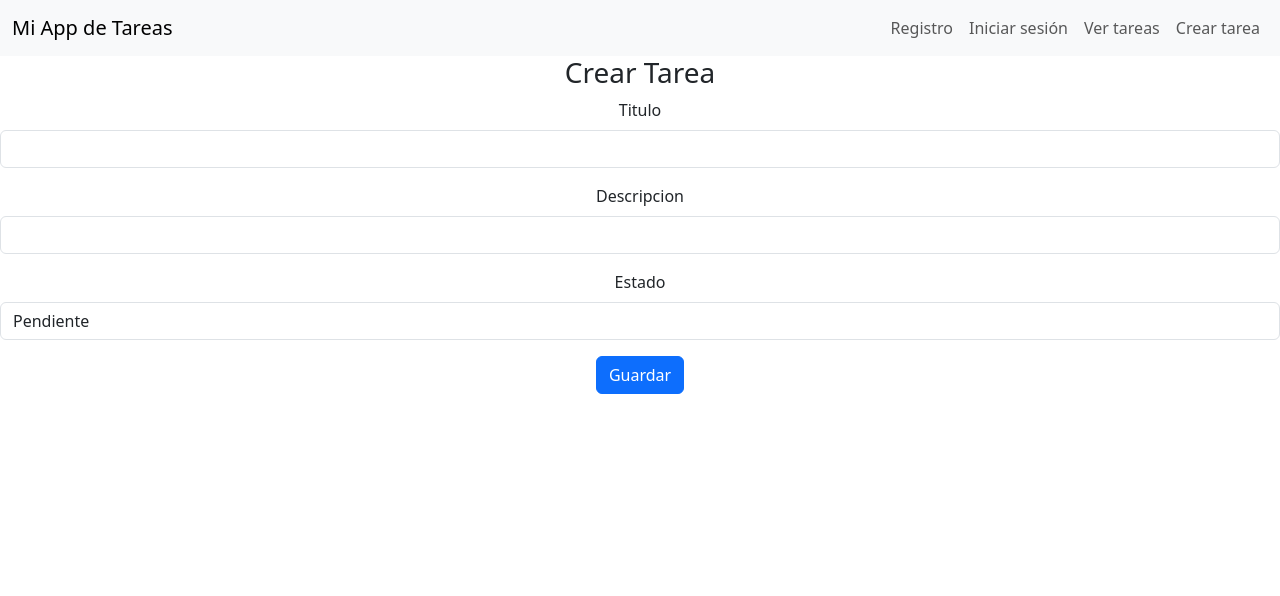
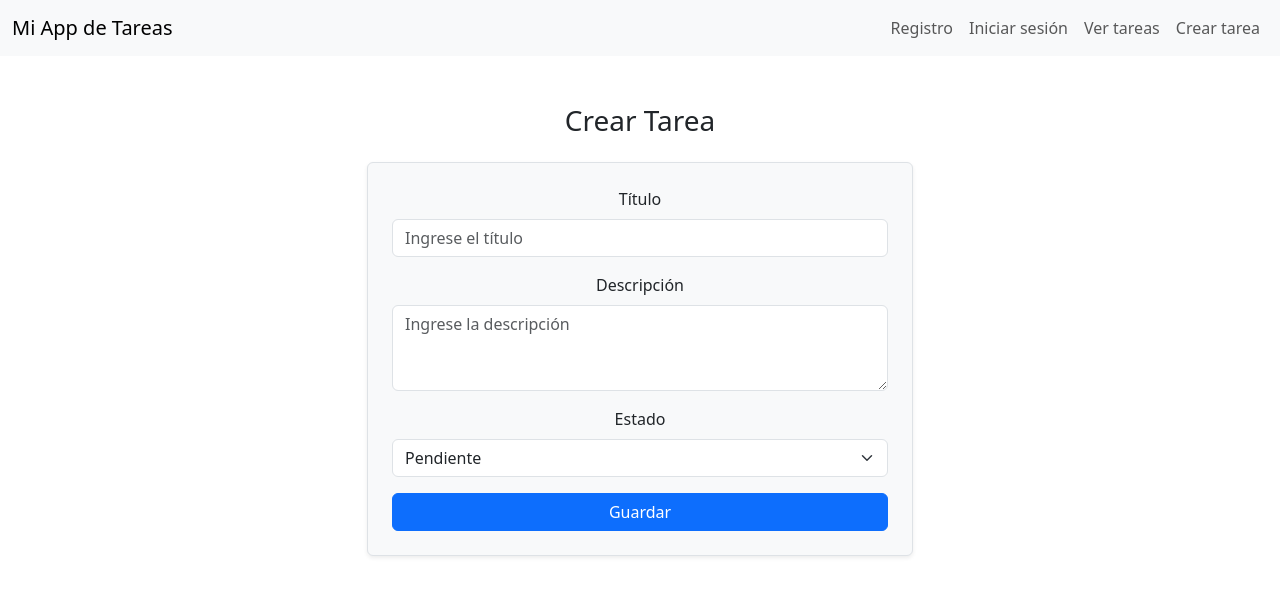
Before and after one commit to CRistianpuerta1125/gestorDeTareas, a React (Create React App) app in the folder reactfront/: page /create in a window 1280 px wide. Shown: the top 596 px of the page. Built offline with nearby package versions, Linux system fonts and the light colour scheme.

Commit message:
Refactor CreateProduct and EditProduct components for improved UI and functionality

```diff
--- a/reactfront/src/components/CreateProduct.js
+++ b/reactfront/src/components/CreateProduct.js
@@ -13,29 +13,35 @@ const CreateProduct = () => {
   const store = async (e) => {
     e.preventDefault();
     await axios.post(`${endpoint}`, { description, tittle, state });
-    navigate('/');
+    navigate('/tasks');
   };
 
   return (
-    <div>
-      <h3>Crear Tarea</h3>
-      <form onSubmit={store}>
+    <div className="container mt-5">
+      <div className="row justify-content-center">
+        <div className="col-md-6">
+          <h3 className="text-center mb-4">Crear Tarea</h3>
+          <form onSubmit={store} className="p-4 border rounded shadow-sm bg-light">
             <div className="mb-3">
-          <label className="form-label">Titulo</label>
+              <label className="form-label">Título</label>
               <input
                 value={tittle}
                 onChange={(e) => setTittle(e.target.value)}
                 type="text"
                 className="form-control"
+                placeholder="Ingrese el título"
+                required
               />
             </div>
             <div className="mb-3">
-          <label className="form-label">Descripcion</label>
-          <input
+              <label className="form-label">Descripción</label>
+              <textarea
                 value={description}
                 onChange={(e) => setDescription(e.target.value)}
-            type="text"
                 className="form-control"
+                placeholder="Ingrese la descripción"
+                rows="3"
+                required
               />
             </div>
             <div className="mb-3">
@@ -43,16 +49,20 @@ const CreateProduct = () => {
               <select
                 value={state}
                 onChange={(e) => setState(e.target.value)}
-            className="form-control"
+                className="form-select"
               >
                 <option value="pendiente">Pendiente</option>
                 <option value="completada">Completada</option>
               </select>
             </div>
+            <div className="d-grid">
               <button type="submit" className="btn btn-primary">
-          Guardar
+                <i className="bi bi-save"></i> Guardar
               </button>
+            </div>
           </form>
+        </div>
+      </div>
     </div>
   );
 };
--- a/reactfront/src/components/EditProduct.js
+++ b/reactfront/src/components/EditProduct.js
@@ -10,14 +10,20 @@ const EditProduct = () => {
   const [tittle, setTittle] = useState('');
   const navigate = useNavigate();
 
-
+  // Actualiza el producto
   const update = async (e) => {
     e.preventDefault();
-        await axios.get(`${endpoint} ${id}`, { description, tittle });
-        navigate('/');
+    try {
+      await axios.put(`${endpoint}${id}`, { description, tittle });
+      alert('Producto actualizado exitosamente');
+      navigate('/tasks'); // Redirige al listado de productos
+    } catch (error) {
+      console.error('Error al actualizar el producto:', error);
+      alert('No se pudo actualizar el producto. Verifica los datos ingresados.');
+    }
   };
 
-
+  // Obtiene el producto por ID al cargar el componente
   useEffect(() => {
     const getProductById = async () => {
       try {
@@ -25,39 +31,42 @@ const EditProduct = () => {
         setDescription(response.data.description);
         setTittle(response.data.tittle);
       } catch (error) {
+        console.error('Error al obtener el producto:', error);
         if (error.response && error.response.status === 404) {
-                    alert('Producto no encontrado');
-                } else {
-                    console.error("Error al obtener el producto", error);
+          alert('Producto no encontrado.');
+          navigate('/'); // Redirige al listado de productos si no se encuentra el producto
         }
       }
     };
+    getProductById();
+  }, [id, navigate]);
 
-        getProductById();
-    }, [id]);
   return (
-        <div>
+    <div className="container mt-4">
       <h3>Editar Tarea</h3>
-            <form onSubmit={update}>
+      <form onSubmit={update} className="mt-3">
         <div className="mb-3">
-                    <label className="form-label">Titulo</label>
+          <label className="form-label">Título</label>
           <input
             value={tittle}
             onChange={(e) => setTittle(e.target.value)}
             type="text"
             className="form-control"
+            placeholder="Ingrese el título"
+            required
           />
         </div>
         <div className="mb-3">
-                    <label className="form-label">Descripcion</label>
-                    <input
+          <label className="form-label">Descripción</label>
+          <textarea
             value={description}
             onChange={(e) => setDescription(e.target.value)}
-                        type="text"
             className="form-control"
-                    />
+            placeholder="Ingrese la descripción"
+            rows="3"
+            required
+          ></textarea>
         </div>
-
         <button type="submit" className="btn btn-primary">
           Guardar
         </button>
--- a/reactfront/src/components/ShowProducts.js
+++ b/reactfront/src/components/ShowProducts.js
@@ -7,65 +7,107 @@ const endpoint = 'http://localhost:8000/api';
 const ShowProducts = () => {
   const [products, setProducts] = useState([]);
 
+  // Cargar productos al montar el componente
   useEffect(() => {
     getAllProducts();
   }, []);
 
+  // Obtener todos los productos
   const getAllProducts = async () => {
+    try {
       const response = await axios.get(`${endpoint}/products`);
       setProducts(response.data);
+    } catch (error) {
+      console.error('Error al obtener los productos:', error);
+      alert('Hubo un problema al cargar los productos.');
+    }
   };
 
+  // Eliminar un producto
   const deleteProduct = async (id) => {
+    try {
       await axios.delete(`${endpoint}/product/${id}`);
       getAllProducts();
+    } catch (error) {
+      console.error('Error al eliminar el producto:', error);
+      alert('No se pudo eliminar el producto.');
+    }
   };
 
+  // Cambiar estado del producto
   const toggleState = async (id, currentState) => {
     const newState = currentState === 'pendiente' ? 'completada' : 'pendiente';
+    try {
       await axios.patch(`${endpoint}/product/${id}/state`, { state: newState });
       getAllProducts();
+    } catch (error) {
+      console.error('Error al cambiar el estado del producto:', error);
+      alert('No se pudo cambiar el estado del producto.');
+    }
   };
 
   return (
-    <div>
-      <div className="d-grid gap-2">
-        <Link to="/create" className="btn btn-success btn-lg mt-2 mb-2 text-black">
+    <div className="container mt-4">
+      <h3 className="text-center">Lista de Tareas</h3>
+      <div className="d-grid gap-2 mb-3">
+        <Link to="/create" className="btn btn-success btn-lg">
           Crear nueva Tarea
         </Link>
       </div>
-      <table className="table table-striped">
-        <thead className="bg-primary text-white">
+      <table className="table table-bordered table-hover">
+        <thead className="table-dark">
           <tr>
-            <th>Titulo</th>
-            <th>Descripcion</th>
+            <th>Título</th>
+            <th>Descripción</th>
             <th>Estado</th>
-            <th>Acción</th>
+            <th>Acciones</th>
           </tr>
         </thead>
         <tbody>
-          {products.map((product) => (
+          {products.length > 0 ? (
+            products.map((product) => (
               <tr key={product.id}>
                 <td>{product.tittle}</td>
                 <td>{product.description}</td>
                 <td>
-                <span className={product.state === 'completada' ? 'badge bg-success' : 'badge bg-warning'}>
+                  <span
+                    className={`badge ${
+                      product.state === 'completada' ? 'bg-success' : 'bg-warning'
+                    }`}
+                  >
                     {product.state}
                   </span>
                 </td>
                 <td>
-                <Link to={`/edit/${product.id}`} className="btn btn-warning me-2">
+                  <div className="btn-group" role="group">
+                    <Link to={`/edit/${product.id}`} className="btn btn-warning">
                       Editar
                     </Link>
-                <button onClick={() => deleteProduct(product.id)} className="btn btn-danger me-2">
+                    <button
+                      onClick={() => deleteProduct(product.id)}
+                      className="btn btn-danger"
+                    >
                       Eliminar
                     </button>
-                <button onClick={() => toggleState(product.id, product.state)} className="btn btn-secondary">
-                  Cambiar a {product.state === 'pendiente' ? 'Completada' : 'Pendiente'}
+                    <button
+                      onClick={() => toggleState(product.id, product.state)}
+                      className="btn btn-secondary"
+                    >
+                      {product.state === 'pendiente'
+                        ? 'Marcar como Completada'
+                        : 'Marcar como Pendiente'}
                     </button>
+                  </div>
                 </td>
               </tr>
-          ))}
+            ))
+          ) : (
+            <tr>
+              <td colSpan="4" className="text-center">
+                No hay tareas registradas.
+              </td>
+            </tr>
+          )}
         </tbody>
       </table>
     </div>
```
Lines whose indentation alone changed are shown as unchanged.
